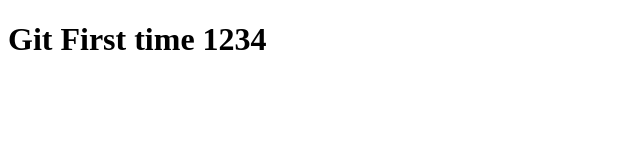
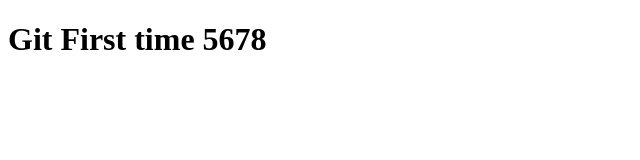
Before and after one commit to WantToPlayFootballWithMyFriendBro001/git-101, a plain HTML site: page index.html in a window 1280 px wide. Shown: the full height of the page, 0-640 px from the left. Drawn offline with Linux system fonts and the light colour scheme.

Commit message:
update index2

```diff
--- a/index.html
+++ b/index.html
@@ -6,6 +6,6 @@
       <title>Document</title>
 </head>
 <body>
-      <h1>Git First time 1234</h1>
+      <h1>Git First time 5678</h1>
 </body>
 </html>
```
